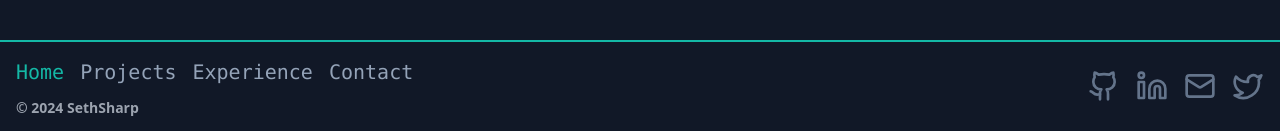
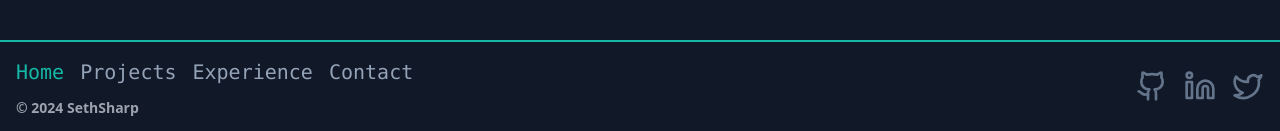
Before and after one commit to SethSharp/nuxt-portfolio, a Nuxt app: page / in a window 1280 px wide. Shown: the part 2300-2431 px from the top of the page. Built offline with nearby package versions, Linux system fonts and the light colour scheme.

Commit message:
remove email

```diff
--- a/components/MainFooter.vue
+++ b/components/MainFooter.vue
@@ -28,10 +28,6 @@ defineProps<{
           <IconsLinkedIn class="size-8 transition ease-in-out delay-0 hover:-translate-y-1 duration-50"/>
         </a>
 
-        <a href="mailto:sesharp@outlook.com">
-          <IconsMail class="size-8 transition ease-in-out delay-0 hover:-translate-y-1 duration-50"/>
-        </a>
-
         <a href="https://x.com/seth_sharp_01" target="_blank">
           <IconsTwitter class="size-8 transition ease-in-out delay-0 hover:-translate-y-1 duration-50" />
         </a>
```
